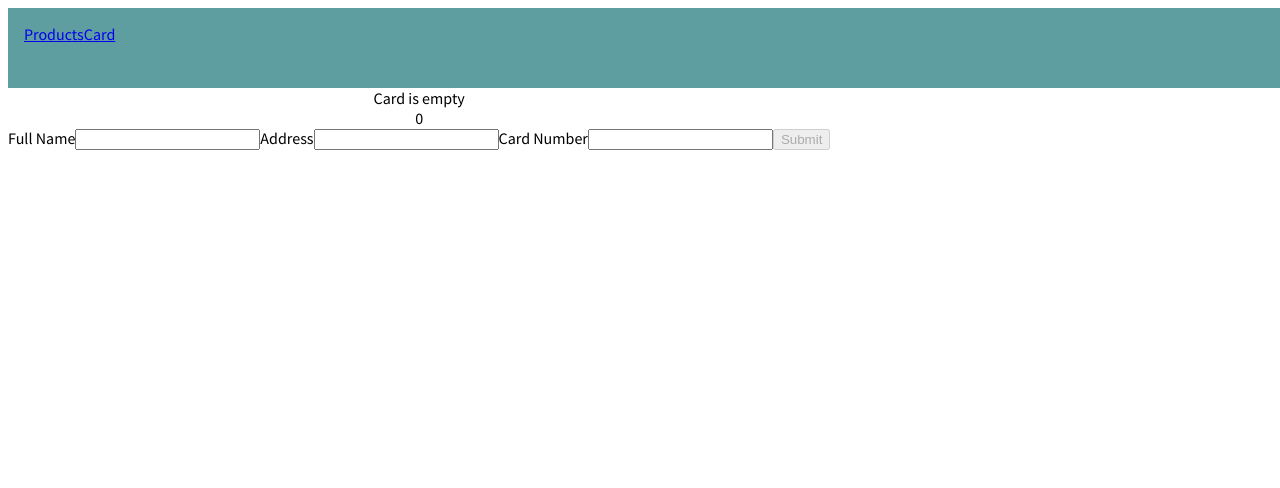
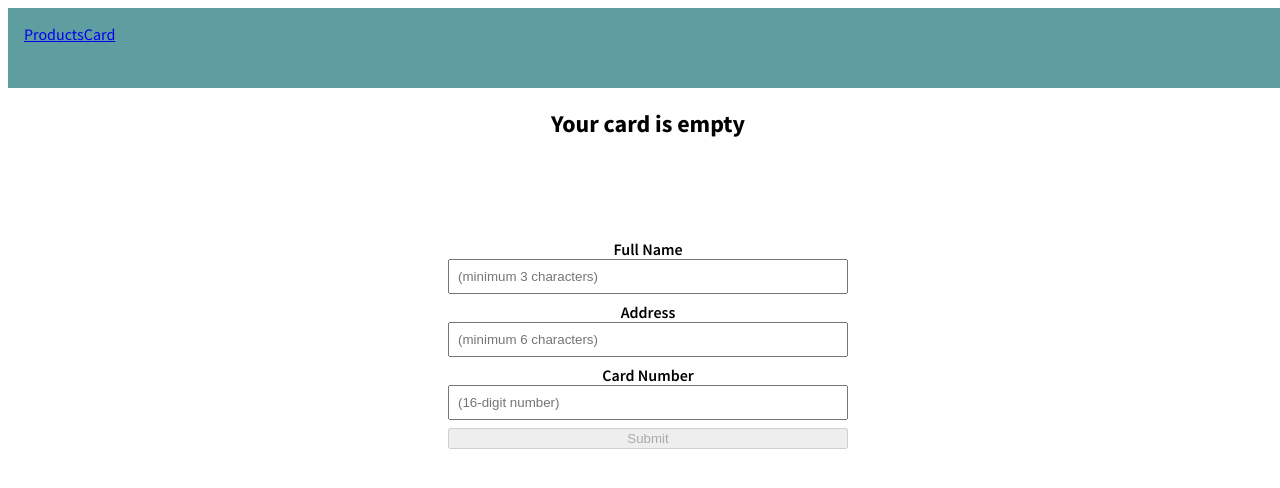
Before and after one commit to ozggnr/my-store, an Angular app: page /card in a window 1280 px wide. Shown: the top 488 px of the page. Built offline with nearby package versions, Linux system fonts and the light colour scheme.

Commit message:
updated card styling

```diff
--- a/src/app/card/card.component.html
+++ b/src/app/card/card.component.html
@@ -1,26 +1,34 @@
 <div *ngIf="cardItemList.length === 0">
-	<div>Card is empty</div>
+	<h2>Your card is empty</h2>
 </div>
 
-<div *ngFor="let cardItem of cardItemList" class="card-item">
-	<button type="click" (click)="handleRemoveItem($event, cardItem)">Remove Item</button>
-	<img [src]= "cardItem.product.url" class="card-item__image"/>
-	<h5>{{cardItem.product.name}}</h5>
-	<label for="productAmount">Amount</label>
+<div class="card">
+	<div class="card__list">
+		<div *ngFor="let cardItem of cardItemList" class="card__list__item">
+			<img [src]= "cardItem.product.url" class="card__list__item-image"/>
+			<div class="card__list__item-desc">
+				<div class="label">{{cardItem.product.name}}</div>
+				<div class="label">${{cardItem.product.price}}</div>
+				<div class="card__list__item-select">
+					<div class="label">Amount</div>
 					<select [(ngModel)]="cardItem.quantity" (ngModelChange)="handleFormChange($event, cardItem)" name="selectedAmount">
 						<option *ngFor="let productAmount of quantity" [ngValue]="productAmount">{{productAmount}}</option>
 					</select>
-	<h5>{{cardItem.product.price}}</h5>
 				</div>
-<div>{{totalAmount}}</div>
+				<button type="click" (click)="handleRemoveItem($event, cardItem)" class="btn-delete">Remove Item</button>
+			</div>
+		</div>
+		<h3 *ngIf="cardItemList.length !== 0">Total Amount: ${{totalAmount}}</h3>
+	</div>
 	<div>
-	<form (ngSubmit)="handleForm(user)" #userForm="ngForm">
+		<form (ngSubmit)="handleForm(user)" #userForm="ngForm" class="card__userForm">
 			<label>Full Name</label>
-		<input type="text" [(ngModel)]="user.userName" name="userName" required minlength="5" maxlength="20">
+			<input type="text" [(ngModel)]="user.userName" name="userName" required minlength="3" maxlength="20" placeholder="(minimum 3 characters)">
 			<label>Address</label>
-		<input type="text" [(ngModel)]="user.address" name="address" required minlength="5" maxlength="100">
+			<input type="text" [(ngModel)]="user.address" name="address" required minlength="6" maxlength="100" placeholder="(minimum 6 characters)">
 			<label>Card Number</label>
-		<input type="text" [(ngModel)]="user.cardNumber" name="cardNumber" required minlength="15" maxlength="15">
-		<button type="submit" [disabled]="userForm.form.invalid">Submit</button>
+			<input type="text" [(ngModel)]="user.cardNumber" name="cardNumber" required minlength="16" maxlength="16" placeholder="(16-digit number)">
+			<button type="submit" [disabled]="userForm.form.invalid" class="btn-primary">Submit</button>
 		</form>
 	</div>
+</div>
--- a/src/app/card/card.component.scss
+++ b/src/app/card/card.component.scss
@@ -1,12 +1,42 @@
-.card-item {
+.card {
 	display: flex;
-	flex-direction: column;
-	margin: 2rem;
-	text-align: center;
+	width: 100vw;
+    justify-content: center;
+	&__list {
+		&__item {
+			display: flex;
+			margin: 2rem;
+			text-align: center;
 
-	&__image {
-	  border-radius: 2rem;
-	  width: 150px;
-	  height: 250px
+			&-image {
+				border-radius: 2rem;
+				width: 150px;
+				height: 200px
+			}
+			&-desc {
+				display: flex;
+				margin: 2rem;
+				flex-direction: column;
+			}
+			&-select {
+				display: flex;
+				margin: 0.5rem;
+			}
+		}
 	}
-  }
+
+	&__userForm {
+		display: flex;
+		flex-direction: column;
+		margin-top: 5rem;
+		width: 400px;
+	}
+}
+label {
+	font-weight: 600;
+}
+input {
+	padding: 0.5rem;
+	margin-bottom: 0.5rem;
+	text-align: left;
+}
```
Lines whose indentation alone changed are shown as unchanged.
